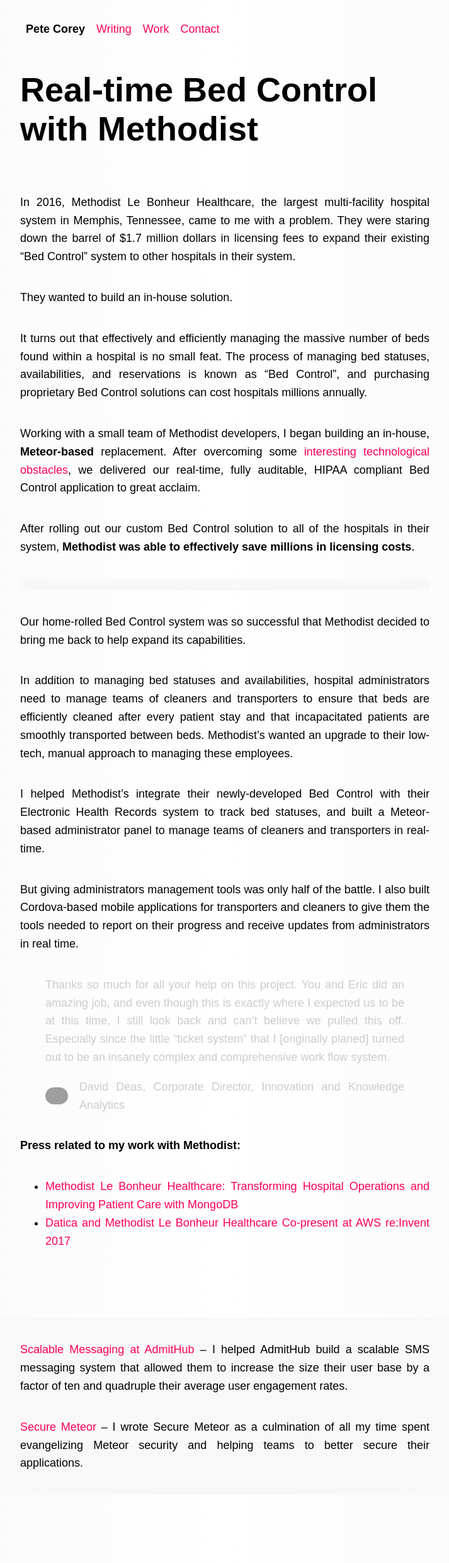
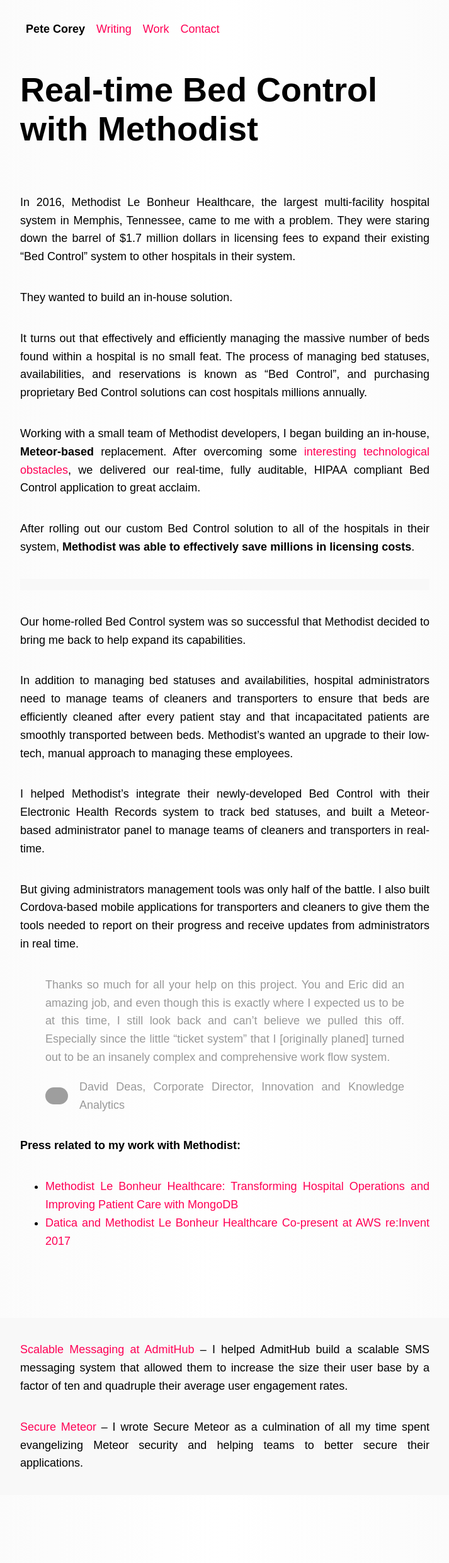
Before and after one commit to pcorey/pcorey.github.io, a Jekyll site: the page built from work/real-time-bed-control-with-methodist.markdown, in a window 1280 px wide. Shown: the whole page at 63% size, without its empty margins (283-996 px from the left). Built offline with Jekyll 4.4.1, drawn with Linux system fonts in a browser that asks for light colours; nearby versions of some CDN libraries; some web fonts are replaced; comment, search, counter and statistics services are not loaded; grey boxes are pictures that could not be loaded.

Commit message:
Updated blockquote color

```diff
--- a/css/main.css
+++ b/css/main.css
@@ -40,7 +40,7 @@
 }
 
 blockquote {
-    color: #ccc;
+    color: #999;
 }
 
 blockquote p {
```
